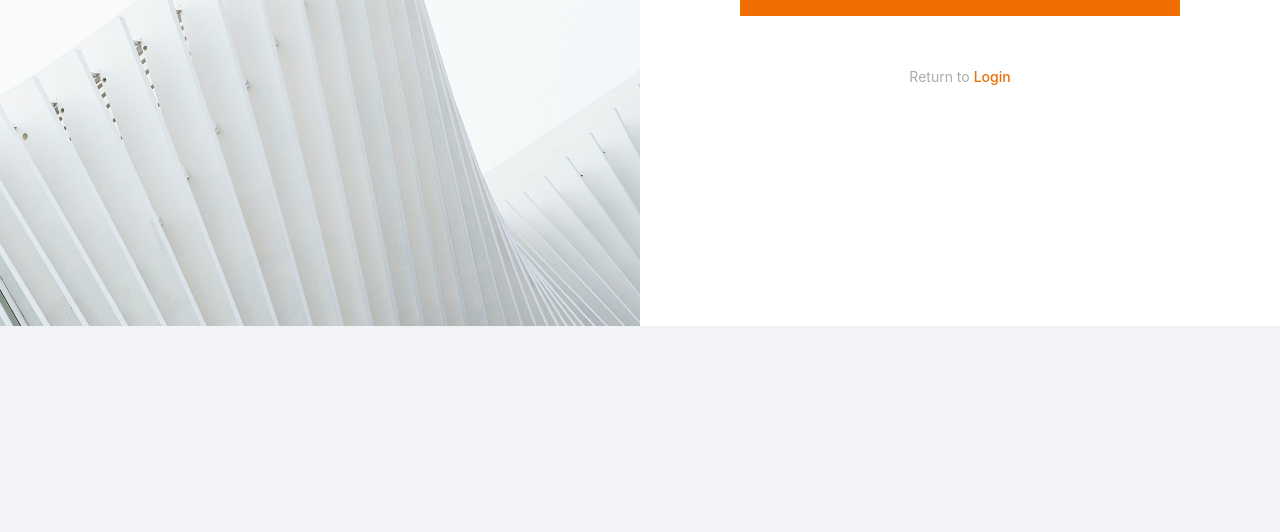
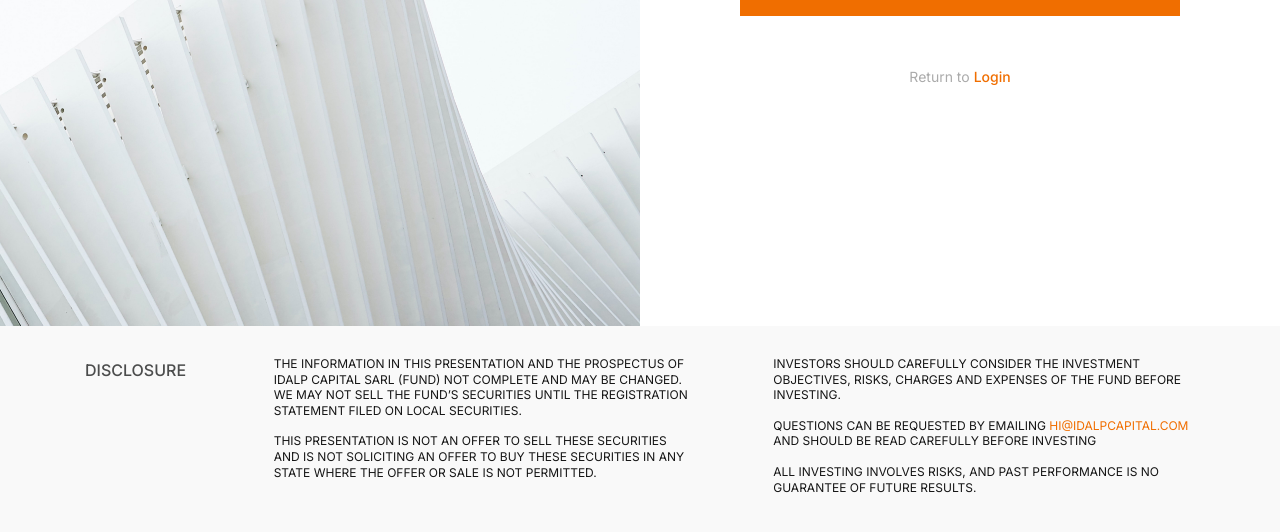
Before and after one commit to zaslavskayasya/idl_log, a plain HTML site: page forgot.html in a window 1280 px wide. Shown: the part 474-1006 px from the top of the page. Before the commit the page ends 800 px from the top, so only its background shows below. Drawn offline with Linux system fonts and the light colour scheme; no server answers.

Commit message:
footer add

```diff
--- a/forgot.html
+++ b/forgot.html
@@ -12,7 +12,7 @@
 <!-- Web Fonts
 ========================= -->
 <link rel='stylesheet' href='https://fonts.googleapis.com/css?family=Poppins:100,200,300,400,500,600,700,800,900' type='text/css'>
-
+<link href="https://fonts.googleapis.com/css2?family=Inter:wght@100;200;300;400;500;600;700;800;900&display=swap" rel="stylesheet">
 <!-- Stylesheet
 ========================= -->
 <link rel="stylesheet" type="text/css" href="vendor/bootstrap/css/bootstrap.min.css" />
@@ -106,7 +106,38 @@
     </div>
   </div>
 </div>
+<!-- Bottom text-block -->
+<div class="bottom-text-block">
+	<div class="container-lg">
+		<div class="disclosure-wrap">
+			<p class="disclosure disclosure-header">
+				disclosure
+			</p>
+			<div class="disclosure ">
+				<p class="disclosure-part">
+					THE INFORMATION IN THIS PRESENTATION AND THE PROSPECTUS OF IDALP CAPITAL SARL (FUND) NOT COMPLETE AND MAY BE CHANGED. WE MAY NOT SELL THE FUND’S SECURITIES UNTIL THE REGISTRATION STATEMENT FILED ON LOCAL SECURITIES.
+				</p>
+				<p class="disclosure-part">
+					THIS PRESENTATION IS NOT AN OFFER TO SELL THESE SECURITIES AND IS NOT SOLICITING AN OFFER TO BUY THESE SECURITIES IN ANY STATE WHERE THE OFFER OR SALE IS NOT PERMITTED.
+				</p>
+			</div>
+			<div class="disclosure">
+				<p class="disclosure-part">
+					INVESTORS SHOULD CAREFULLY CONSIDER THE INVESTMENT OBJECTIVES, RISKS, CHARGES AND EXPENSES OF THE FUND BEFORE INVESTING.
+				</p>
+				<p class="disclosure-part">
+					QUESTIONS CAN BE REQUESTED BY EMAILING <a href="mailto:hi@idalpcapital.com"> HI@IDALPCAPITAL.COM </a>
+					AND SHOULD BE READ CAREFULLY BEFORE INVESTING
+				</p>
+				<p class="disclosure-part">
+					ALL INVESTING INVOLVES RISKS, AND PAST PERFORMANCE IS NO GUARANTEE OF FUTURE RESULTS.
+				</p>
+			</div>
 
+		</div>
+	</div>
+
+</div>
 <!-- Script -->
 <script src="vendor/jquery/jquery.min.js"></script>
 <script src="vendor/bootstrap/js/bootstrap.bundle.min.js"></script>
@@ -114,5 +145,22 @@
 <script src="https://www.gstatic.com/firebasejs/7.14.4/firebase-auth.js"></script>
 
 <script src="js/auth.js"></script>
+<!-- Facebook Pixel Code -->
+<script>
+  !function(f,b,e,v,n,t,s)
+  {if(f.fbq)return;n=f.fbq=function(){n.callMethod?
+  n.callMethod.apply(n,arguments):n.queue.push(arguments)};
+  if(!f._fbq)f._fbq=n;n.push=n;n.loaded=!0;n.version='2.0';
+  n.queue=[];t=b.createElement(e);t.async=!0;
+  t.src=v;s=b.getElementsByTagName(e)[0];
+  s.parentNode.insertBefore(t,s)}(window, document,'script',
+  'https://connect.facebook.net/en_US/fbevents.js');
+  fbq('init', '431566244989972');
+  fbq('track', 'PageView');
+</script>
+<noscript><img height="1" width="1" style="display:none"
+  src="https://www.facebook.com/tr?id=431566244989972&ev=PageView&noscript=1"
+/></noscript>
+<!-- End Facebook Pixel Code -->
 </body>
 </html>
--- a/sass/custom-style.scss
+++ b/sass/custom-style.scss
@@ -411,7 +411,7 @@ input:invalid{
     display: inline-block;
     font-family: Inter;
     font-style: normal;
-    font-weight: 300;
+    font-weight: 400;
     font-size: 12px;
     line-height: 130%;
     align-items: center;
```
Also changed, not shown: login.html (+48 -0 lines), register.html (+2 -2 lines), Polygon 2.svg (added), css/custom-style.css.
